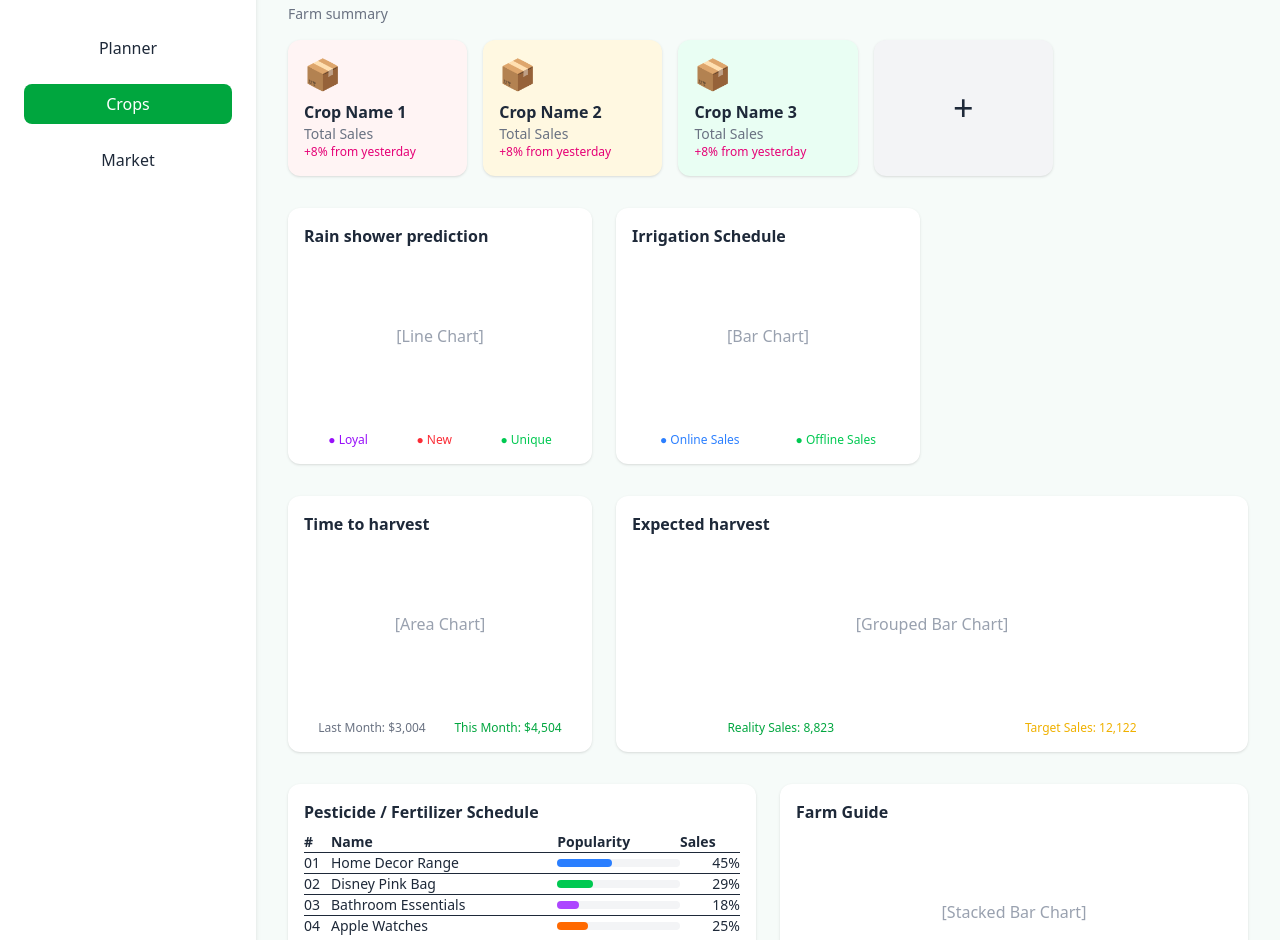
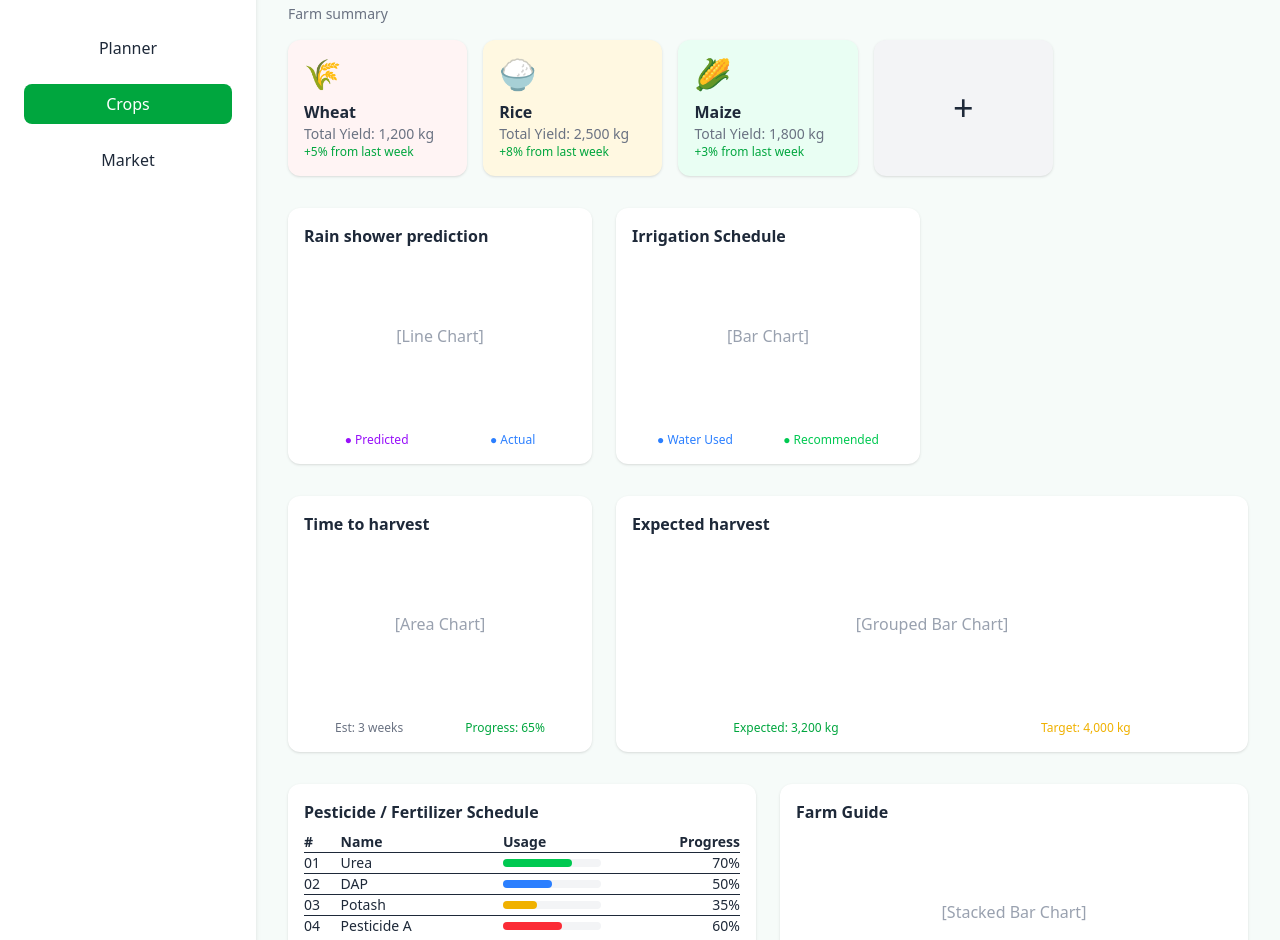
Before and after one commit to gouravanirudh05/Krishi-Mitra, a React (Vite) app in the folder frontend/: page /crops in a window 1280 px wide. Shown: the part 132-1072 px from the top of the page. Built offline with nearby package versions, Linux system fonts and the light colour scheme.

Commit message:
finish base

```diff
--- a/frontend/src/App.jsx
+++ b/frontend/src/App.jsx
@@ -1,5 +1,6 @@
 import { BrowserRouter as Router, Routes, Route } from 'react-router-dom';
 import { Suspense, lazy } from 'react';
+import CropDetails from "./pages/CropDetails";
 const LandingPage = lazy(() => import('./pages/LandingPage'));
 const Login = lazy(() => import('./pages/Login'));
 const SignUp = lazy(() => import('./pages/SignUp'));
@@ -26,6 +27,9 @@ function App() {
           <Route path="/planner" element={<Planner />} />
           <Route path="/crops" element={<Crops />} />
           <Route path="/market" element={<Market />} />
+          <Route path="/crops/:cropId" element={<CropDetails />} />
+
+
           {/* Add more routes as needed */}
         </Routes>
       </Suspense>
--- /dev/null
+++ b/frontend/src/data/dummyCrops.js
@@ -0,0 +1,20 @@
+export const dummyCrops = [
+    {
+        id: "wheat",
+        name: "Wheat",
+        price: "1500",
+        fieldSize: "5 acres"
+    },
+    {
+        id: "rice",
+        name: "Rice",
+        price: "1200",
+        fieldSize: "4 acres"
+    },
+    {
+        id: "corn",
+        name: "Corn",
+        price: "1800",
+        fieldSize: "6 acres"
+    }
+];
--- /dev/null
+++ b/frontend/src/pages/CropDetails.jsx
@@ -0,0 +1,80 @@
+import Sidebar from "../components/Sidebar";
+import Header from "../components/Header";
+import { useParams } from "react-router-dom";
+import { dummyCrops } from "../data/dummyCrops.js";
+
+export default function CropDetails() {
+    const { cropId } = useParams();
+    const crop = dummyCrops.find(c => c.id === cropId);
+
+    if (!crop) return <p className="p-8">Loading...</p>;
+
+    return (
+        <div className="flex min-h-screen bg-gray-50">
+            <Sidebar />
+
+            <div className="flex flex-col flex-1">
+                <Header />
+
+                <main className="p-6 grid grid-cols-1 md:grid-cols-2 xl:grid-cols-3 gap-6">
+                    {/* Crop Info Card */}
+                    <div className="bg-white rounded-2xl p-6 shadow col-span-1 xl:col-span-1">
+                        <h2 className="text-xl font-semibold mb-4">Crop Information</h2>
+                        <input defaultValue={crop.name} placeholder="Crop Name" className="border p-2 w-full mb-2 rounded" />
+                        <input placeholder="Field Size (sown area)" className="border p-2 w-full mb-2 rounded" />
+                        <input placeholder="Expected Price" className="border p-2 w-full mb-4 rounded" />
+                        <button className="bg-green-600 text-white rounded py-2 w-full">Save Data</button>
+                    </div>
+
+                    {/* Rain Shower Prediction */}
+                    <div className="bg-white rounded-2xl p-6 shadow col-span-1 xl:col-span-2">
+                        <h2 className="text-xl font-semibold mb-4">Rain shower prediction</h2>
+                        <div className="bg-gray-100 h-52 rounded flex items-center justify-center text-gray-500">Chart Placeholder</div>
+                    </div>
+
+                    {/* Irrigation Schedule */}
+                    <div className="bg-white rounded-2xl p-6 shadow">
+                        <h2 className="text-xl font-semibold mb-4">Irrigation Schedule</h2>
+                        <div className="bg-gray-100 h-48 rounded flex items-center justify-center text-gray-500">Chart Placeholder</div>
+                    </div>
+
+                    {/* Time to Harvest */}
+                    <div className="bg-white rounded-2xl p-6 shadow">
+                        <h2 className="text-xl font-semibold mb-4">Time to harvest</h2>
+                        <div className="bg-gray-100 h-48 rounded flex items-center justify-center text-gray-500">Chart Placeholder</div>
+                    </div>
+
+                    {/* Expected Harvest */}
+                    <div className="bg-white rounded-2xl p-6 shadow">
+                        <h2 className="text-xl font-semibold mb-4">Expected harvest</h2>
+                        <div className="bg-gray-100 h-48 rounded flex items-center justify-center text-gray-500">Chart Placeholder</div>
+                    </div>
+
+                    {/* Pesticide/Fertilizer Schedule */}
+                    <div className="bg-white rounded-2xl p-6 shadow col-span-2">
+                        <h2 className="text-xl font-semibold mb-4">Pesticide / Fertilizer Schedule</h2>
+                        <ul className="space-y-2">
+                            <li className="flex justify-between"><span>Neem Oil</span><span>45%</span></li>
+                            <li className="flex justify-between"><span>Urea Fertilizer</span><span>29%</span></li>
+                            <li className="flex justify-between"><span>Compost Mix</span><span>18%</span></li>
+                            <li className="flex justify-between"><span>Potash Blend</span><span>25%</span></li>
+                        </ul>
+                    </div>
+
+                    {/* Farm Guide */}
+                    <div className="bg-white rounded-2xl p-6 shadow">
+                        <h2 className="text-xl font-semibold mb-4">Farm Guide</h2>
+                        <div className="bg-gray-100 h-48 rounded flex items-center justify-center text-gray-500">Chart Placeholder</div>
+                    </div>
+
+                    {/* Upload to Marketplace */}
+                    <div className="bg-white rounded-2xl p-6 shadow">
+                        <h2 className="text-xl font-semibold mb-4">Upload Crop to Marketplace</h2>
+                        <input placeholder="Crop Quantity" className="border p-2 w-full mb-4 rounded" />
+                        <button className="bg-blue-600 text-white rounded py-2 w-full">Upload Data</button>
+                    </div>
+                </main>
+            </div>
+        </div>
+    );
+}
--- a/frontend/src/pages/Crops.jsx
+++ b/frontend/src/pages/Crops.jsx
@@ -1,8 +1,22 @@
 import React from "react";
 import Sidebar from "../components/Sidebar";
 import Header from "../components/Header";
+import { Link } from "react-router-dom";
 
-export default function CropsDashboard() {
+export default function Crops() {
+    const crops = [
+        { id: "wheat", name: "Wheat", color: "#fff4f4", emoji: "🌾", sales: "1,200 kg", growth: "+5%" },
+        { id: "rice", name: "Rice", color: "#fff8e1", emoji: "🍚", sales: "2,500 kg", growth: "+8%" },
+        { id: "maize", name: "Maize", color: "#e9fef3", emoji: "🌽", sales: "1,800 kg", growth: "+3%" },
+    ];
+
+    const scheduleData = [
+        { name: "Urea", percent: "70%", color: "bg-green-500" },
+        { name: "DAP", percent: "50%", color: "bg-blue-500" },
+        { name: "Potash", percent: "35%", color: "bg-yellow-500" },
+        { name: "Pesticide A", percent: "60%", color: "bg-red-500" },
+    ];
+
     return (
         <div className="flex min-h-screen bg-[#f6fbf9] text-gray-800 font-poppins">
             <Sidebar />
@@ -17,19 +31,22 @@ export default function CropsDashboard() {
                         <h3 className="font-semibold mb-2 text-lg">Your Crops</h3>
                         <p className="text-sm text-gray-500 mb-4">Farm summary</p>
                         <div className="grid grid-cols-1 sm:grid-cols-2 md:grid-cols-5 gap-4">
-                            {["#fff4f4", "#fff8e1", "#e9fef3"].map((bg, i) => (
-                                <div
-                                    key={i}
-                                    className={`rounded-xl p-4 shadow`}
-                                    style={{ backgroundColor: bg }}
-                                >
-                                    <div className="text-3xl">📦</div>
-                                    <h4 className="font-bold mt-2">Crop Name {i + 1}</h4>
-                                    <p className="text-sm text-gray-500">Total Sales</p>
-                                    <p className="text-pink-600 text-xs">+8% from yesterday</p>
-                                </div>
+                            {crops.map((crop) => (
+                                <Link to={`/crops/${crop.id}`}>
+                                    <div
+                                        className="rounded-xl p-4 shadow hover:scale-[1.02] transition-transform duration-200"
+                                        style={{ backgroundColor: crop.color }}
+                                    >
+                                        <div className="text-3xl">{crop.emoji}</div>
+                                        <h4 className="font-bold mt-2">{crop.name}</h4>
+                                        <p className="text-sm text-gray-500">Total Yield: {crop.sales}</p>
+                                        <p className="text-green-600 text-xs">{crop.growth} from last week</p>
+                                    </div>
+                                </Link>
                             ))}
-                            <div className="flex justify-center items-center bg-gray-100 text-4xl rounded-xl shadow">
+
+                            {/* "Add New Crop" Card */}
+                            <div className="flex justify-center items-center bg-gray-100 text-4xl rounded-xl shadow cursor-pointer">
                                 +
                             </div>
                         </div>
@@ -43,9 +60,8 @@ export default function CropsDashboard() {
                                 [Line Chart]
                             </div>
                             <div className="flex justify-around mt-4 text-xs">
-                                <span className="text-purple-600">● Loyal</span>
-                                <span className="text-red-500">● New</span>
-                                <span className="text-green-500">● Unique</span>
+                                <span className="text-purple-600">● Predicted</span>
+                                <span className="text-blue-500">● Actual</span>
                             </div>
                         </div>
                         <div className="bg-white rounded-xl shadow p-4 col-span-2 lg:col-span-1">
@@ -54,8 +70,8 @@ export default function CropsDashboard() {
                                 [Bar Chart]
                             </div>
                             <div className="flex justify-around mt-4 text-xs">
-                                <span className="text-blue-500">● Online Sales</span>
-                                <span className="text-green-500">● Offline Sales</span>
+                                <span className="text-blue-500">● Water Used</span>
+                                <span className="text-green-500">● Recommended</span>
                             </div>
                         </div>
                     </section>
@@ -68,8 +84,8 @@ export default function CropsDashboard() {
                                 [Area Chart]
                             </div>
                             <div className="flex justify-around text-xs mt-4">
-                                <span className="text-gray-500">Last Month: $3,004</span>
-                                <span className="text-green-600">This Month: $4,504</span>
+                                <span className="text-gray-500">Est: 3 weeks</span>
+                                <span className="text-green-600">Progress: 65%</span>
                             </div>
                         </div>
                         <div className="bg-white rounded-xl shadow p-4 col-span-2">
@@ -78,8 +94,8 @@ export default function CropsDashboard() {
                                 [Grouped Bar Chart]
                             </div>
                             <div className="flex justify-around text-xs mt-4">
-                                <span className="text-green-600">Reality Sales: 8,823</span>
-                                <span className="text-yellow-500">Target Sales: 12,122</span>
+                                <span className="text-green-600">Expected: 3,200 kg</span>
+                                <span className="text-yellow-500">Target: 4,000 kg</span>
                             </div>
                         </div>
                     </section>
@@ -93,17 +109,12 @@ export default function CropsDashboard() {
                                     <tr className="text-left">
                                         <th>#</th>
                                         <th>Name</th>
-                                        <th>Popularity</th>
-                                        <th>Sales</th>
+                                        <th>Usage</th>
+                                        <th className="text-right">Progress</th>
                                     </tr>
                                 </thead>
                                 <tbody>
-                                    {[
-                                        ["Home Decor Range", "45%", "bg-blue-500"],
-                                        ["Disney Pink Bag", "29%", "bg-green-500"],
-                                        ["Bathroom Essentials", "18%", "bg-purple-500"],
-                                        ["Apple Watches", "25%", "bg-orange-500"],
-                                    ].map(([name, percent, color], idx) => (
+                                    {scheduleData.map(({ name, percent, color }, idx) => (
                                         <tr key={idx} className="border-t">
                                             <td>{`0${idx + 1}`}</td>
                                             <td>{name}</td>
@@ -127,8 +138,8 @@ export default function CropsDashboard() {
                                 [Stacked Bar Chart]
                             </div>
                             <div className="flex justify-around text-xs mt-4">
-                                <span className="text-blue-600">Volume: 1,135</span>
-                                <span className="text-green-500">Services: 635</span>
+                                <span className="text-blue-600">Tips Shared: 135</span>
+                                <span className="text-green-500">Views: 863</span>
                             </div>
                         </div>
                     </section>
```
